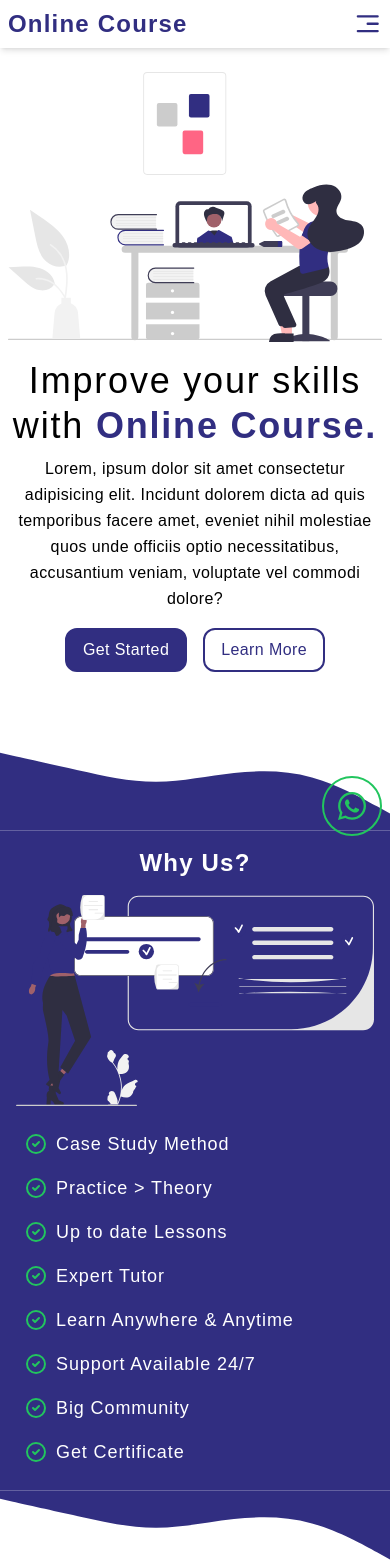
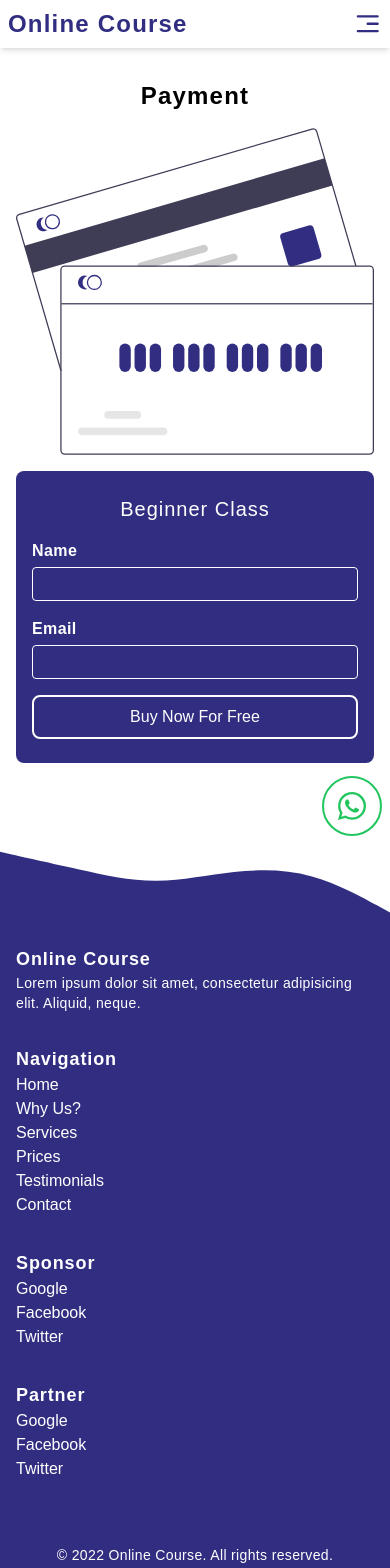
Before and after one commit to theozebua/react-course-app, a React (Create React App) app: page /payment/beginner in a window 390 px wide. Shown: the top 1568 px of the page. Built offline with nearby package versions, Linux system fonts and the light colour scheme; no server answers; a web font is replaced by a local one.

Commit message:
Modify some components

```diff
--- a/src/App.js
+++ b/src/App.js
@@ -1,27 +1,25 @@
-import Contact from './components/Contact'
+import { BrowserRouter as Router, Routes, Route } from 'react-router-dom'
 import Fab from './components/Fab'
 import Footer from './components/Footer'
-import Header from './components/Header'
 import Navbar from './components/Navbar'
-import Prices from './components/Prices'
-import Service from './components/Service'
-import Testimonials from './components/Testimonials'
-import WhyUs from './components/WhyUs'
+import ScrollToTop from './components/ScrollToTop'
+import Home from './pages/Home'
+import Payment from './pages/Payment'
 
 export default function App() {
   return (
     <>
-      <Navbar />
-      <Fab />
-      <Header />
-      <main>
-        <WhyUs />
-        <Service />
-        <Prices />
-        <Testimonials />
-        <Contact />
-      </main>
-      <Footer />
+      <Router>
+        <Navbar />
+        <Fab />
+        <ScrollToTop>
+          <Routes>
+            <Route path='/' element={<Home />} />
+            <Route path='/payment/:type' element={<Payment />} />
+          </Routes>
+        </ScrollToTop>
+        <Footer />
+      </Router>
     </>
   )
 }
--- a/src/components/Contact/index.jsx
+++ b/src/components/Contact/index.jsx
@@ -10,7 +10,7 @@ export default function Contact() {
   return (
     <>
       <object data={WavesUp} type='image/svg+xml'></object>
-      <section className='bg-primary text-white' id='contact'>
+      <section className='bg-primary text-white' name='contact'>
         <div className='container mx-auto p-4 md:px-8'>
           <h3 className='mb-4 text-center text-2xl font-semibold tracking-wider md:mb-8 md:text-3xl'>Contact</h3>
           <div className='flex flex-col gap-4 md:flex-row md:gap-8'>
--- a/src/components/Footer/index.jsx
+++ b/src/components/Footer/index.jsx
@@ -1,8 +1,20 @@
+import { useEffect, useState } from 'react'
 import { FaFacebook, FaInstagram, FaWhatsapp, FaTelegram, FaTiktok } from 'react-icons/fa'
+import { Link, useLocation } from 'react-router-dom'
+import WavesUp from '../../assets/svg/waves-up.svg'
 
 export default function Footer() {
+  const [pathname, setPathname] = useState('')
+  const location = useLocation()
+
+  useEffect(() => {
+    setPathname(window.location.pathname.split('/').at(1))
+  }, [location])
+
   return (
-    <footer>
+    <>
+      {pathname === 'payment' && <object data={WavesUp} type='image/svg+xml'></object>}
+      <footer className={`${pathname === 'payment' && 'bg-primary text-white'}`}>
         <div className='container mx-auto p-4 md:px-8'>
           <div className='grid gap-8 md:grid-cols-4'>
             <div>
@@ -13,19 +25,22 @@ export default function Footer() {
               <h6 className='text-lg font-semibold tracking-wider'>Navigation</h6>
               <ul>
                 <li>
-                <a href='#'>Home</a>
+                  <Link to={'/'}>Home</Link>
                 </li>
                 <li>
-                <a href='#'>Why Us?</a>
+                  <Link to={'/'}>Why Us?</Link>
                 </li>
                 <li>
-                <a href='#'>Services</a>
+                  <Link to={'/'}>Services</Link>
                 </li>
                 <li>
-                <a href='#'>Prices</a>
+                  <Link to={'/'}>Prices</Link>
                 </li>
                 <li>
-                <a href='#'>Contact</a>
+                  <Link to={'/'}>Testimonials</Link>
+                </li>
+                <li>
+                  <Link to={'/'}>Contact</Link>
                 </li>
               </ul>
             </nav>
@@ -70,5 +85,6 @@ export default function Footer() {
           </div>
         </div>
       </footer>
+    </>
   )
 }
--- a/src/components/Header/index.jsx
+++ b/src/components/Header/index.jsx
@@ -3,7 +3,7 @@ import Button from './Button'
 
 export default function Header() {
   return (
-    <header className='my-16 lg:mt-20' id='home'>
+    <header className='my-16 lg:mt-20' name='home'>
       <div className='container mx-auto p-2 md:px-8'>
         <div className='flex flex-col gap-4 md:flex-row md:gap-8'>
           <div className='flex w-full items-center justify-center md:order-1 md:w-1/2'>
--- a/src/components/Navbar/index.jsx
+++ b/src/components/Navbar/index.jsx
@@ -1,10 +1,13 @@
 import { MenuAlt1Icon, XIcon } from '@heroicons/react/outline'
-import { useState } from 'react'
+import { useEffect, useState } from 'react'
+import { Link, useLocation } from 'react-router-dom'
+import { Link as LinkScroll } from 'react-scroll'
 import Button from './Button'
-import NavLink from './NavLink'
 
 export default function Navbar() {
   const [showMenu, setShowMenu] = useState(false)
+  const [pathname, setPathname] = useState('')
+  const location = useLocation()
 
   const handleShowMenu = () => {
     setShowMenu(true)
@@ -13,6 +16,10 @@ export default function Navbar() {
   const handleCloseMenu = () => {
     setShowMenu(false)
   }
+
+  useEffect(() => {
+    setPathname(window.location.pathname.split('/').at(1))
+  }, [location])
 
   return (
     <nav className='fixed top-0 z-50 w-full bg-white shadow-md'>
@@ -27,12 +34,28 @@ export default function Navbar() {
                 <XIcon className='w-8 rotate-180 text-primary' onClick={handleCloseMenu} />
               </div>
               <ul className='flex flex-col gap-4 md:flex-row md:justify-between'>
-                <NavLink href={'#home'} text={'Home'} />
-                <NavLink href={'#why-us'} text={'Why Us?'} />
-                <NavLink href={'#services'} text={'Service'} />
-                <NavLink href={'#prices'} text={'Prices'} />
-                <NavLink href={'#testimonials'} text={'Testimonials'} />
-                <NavLink href={'#contact'} text={'Contact'} />
+                <Link className='nav-link' to={'/'}>
+                  Home
+                </Link>
+                {pathname !== 'payment' && (
+                  <>
+                    <LinkScroll className='nav-link' to={'why-us'} smooth={true} duration={300} offset={-100}>
+                      Why Us?
+                    </LinkScroll>
+                    <LinkScroll className='nav-link' to={'services'} smooth={true} duration={300} offset={-100}>
+                      Services
+                    </LinkScroll>
+                    <LinkScroll className='nav-link' to={'prices'} smooth={true} duration={300} offset={-100}>
+                      Prices
+                    </LinkScroll>
+                    <LinkScroll className='nav-link' to={'testimonials'} smooth={true} duration={300} offset={-100}>
+                      Testimonials
+                    </LinkScroll>
+                    <LinkScroll className='nav-link' to={'contact'} smooth={true} duration={300} offset={-100}>
+                      Contact
+                    </LinkScroll>
+                  </>
+                )}
               </ul>
               <div className='mt-16 flex flex-col gap-4 md:hidden'>
                 <Button className={'bg-primary text-white'} href={'#'} text={'Get Started'} />
--- a/src/components/Prices/Button.jsx
+++ b/src/components/Prices/Button.jsx
@@ -1,7 +1,3 @@
-export default function Button({ children, href }) {
-  return (
-    <button href={href} className='rounded-full border border-primary bg-primary px-10 py-2 font-semibold uppercase tracking-wider text-white shadow-lg shadow-primary/50'>
-      {children}
-    </button>
-  )
+export default function Button({ price }) {
+  return <button className='rounded-full border border-primary bg-primary px-10 py-2 font-semibold uppercase tracking-wider text-white shadow-lg shadow-primary/50'>{price}</button>
 }
--- a/src/components/Prices/Card.jsx
+++ b/src/components/Prices/Card.jsx
@@ -1,7 +1,9 @@
+import { Link } from 'react-router-dom'
+
 export default function Card({ children, href }) {
   return (
-    <a href={href} className='relative rounded-lg bg-white p-6 text-black duration-300 hover:-translate-y-4 hover:scale-105 hover:shadow-lg hover:shadow-gray-800/75'>
+    <Link to={href} className='relative rounded-lg bg-white p-6 text-black duration-300 hover:-translate-y-4 hover:scale-105 hover:shadow-lg hover:shadow-gray-800/75'>
       {children}
-    </a>
+    </Link>
   )
 }
--- a/src/components/Prices/index.jsx
+++ b/src/components/Prices/index.jsx
@@ -15,7 +15,7 @@ export default function Prices() {
   }, [])
 
   const fetchPrices = async () => {
-    const res = await fetch('prices.json')
+    const res = await fetch('/prices.json')
     const data = await res.json()
 
     setPrices(data)
@@ -24,12 +24,12 @@ export default function Prices() {
   return (
     <>
       <object data={WavesUp} type='image/svg+xml'></object>
-      <section className='bg-primary text-white' id='prices'>
+      <section className='bg-primary text-white' name='prices'>
         <div className='container mx-auto p-4 md:px-8'>
           <h3 className='mb-4 text-center text-2xl font-semibold tracking-wider md:mb-8 md:text-3xl'>Prices</h3>
           <div className='grid gap-8 md:grid-cols-2 md:gap-6 lg:grid-cols-4'>
             {prices.map((price, i) => (
-              <Card href={'#'} key={i}>
+              <Card href={`/payment/${price.type}`} key={i}>
                 {price.bestSeller && (
                   <div className='absolute -top-3 -right-3 flex h-16 w-16 animate-bounce items-center justify-center rounded-full border-2 border-white bg-primary p-2'>
                     <span className='rotate-12 text-center text-sm tracking-wide text-white'>Best Seller</span>
@@ -44,7 +44,7 @@ export default function Prices() {
                   ))}
                 </div>
                 <div className='mt-4 flex items-center justify-center'>
-                  <Button href={'#'}>{price.price}</Button>
+                  <Button price={price.price} />
                 </div>
               </Card>
             ))}
--- a/src/components/Service/index.jsx
+++ b/src/components/Service/index.jsx
@@ -3,7 +3,7 @@ import Wrapper from './Wrapper'
 
 export default function Service() {
   return (
-    <section className='mb-16' id='services'>
+    <section className='mb-16' name='services'>
       <div className='container mx-auto p-4 md:px-8'>
         <h3 className='mb-4 text-center text-2xl font-semibold tracking-wider md:mb-8 md:text-3xl'>Services</h3>
         <div className='grid gap-8 md:grid-cols-2 md:gap-6'>
--- a/src/components/Testimonials/index.jsx
+++ b/src/components/Testimonials/index.jsx
@@ -20,7 +20,7 @@ export default function Testimonials() {
   }
 
   return (
-    <section id='testimonials'>
+    <section name='testimonials'>
       <div className='container mx-auto p-4 md:px-8'>
         <h3 className='mb-4 text-center text-2xl font-semibold tracking-wider md:mb-8 md:text-3xl'>Testimonials</h3>
         <div className='flex gap-4 overflow-auto pb-4 md:gap-6'>
--- a/src/components/WhyUs/index.jsx
+++ b/src/components/WhyUs/index.jsx
@@ -7,7 +7,7 @@ export default function WhyUs() {
   return (
     <>
       <object data={WavesUp} type='image/svg+xml'></object>
-      <section className='bg-primary text-white' id='why-us'>
+      <section className='bg-primary text-white' name='why-us'>
         <div className='container mx-auto p-4 md:px-8'>
           <h3 className='mb-4 text-center text-2xl font-semibold tracking-wider md:mb-8 md:text-3xl'>Why Us?</h3>
           <div className='flex flex-col gap-4 md:flex-row md:gap-8'>
```
Lines whose indentation alone changed are shown as unchanged.
